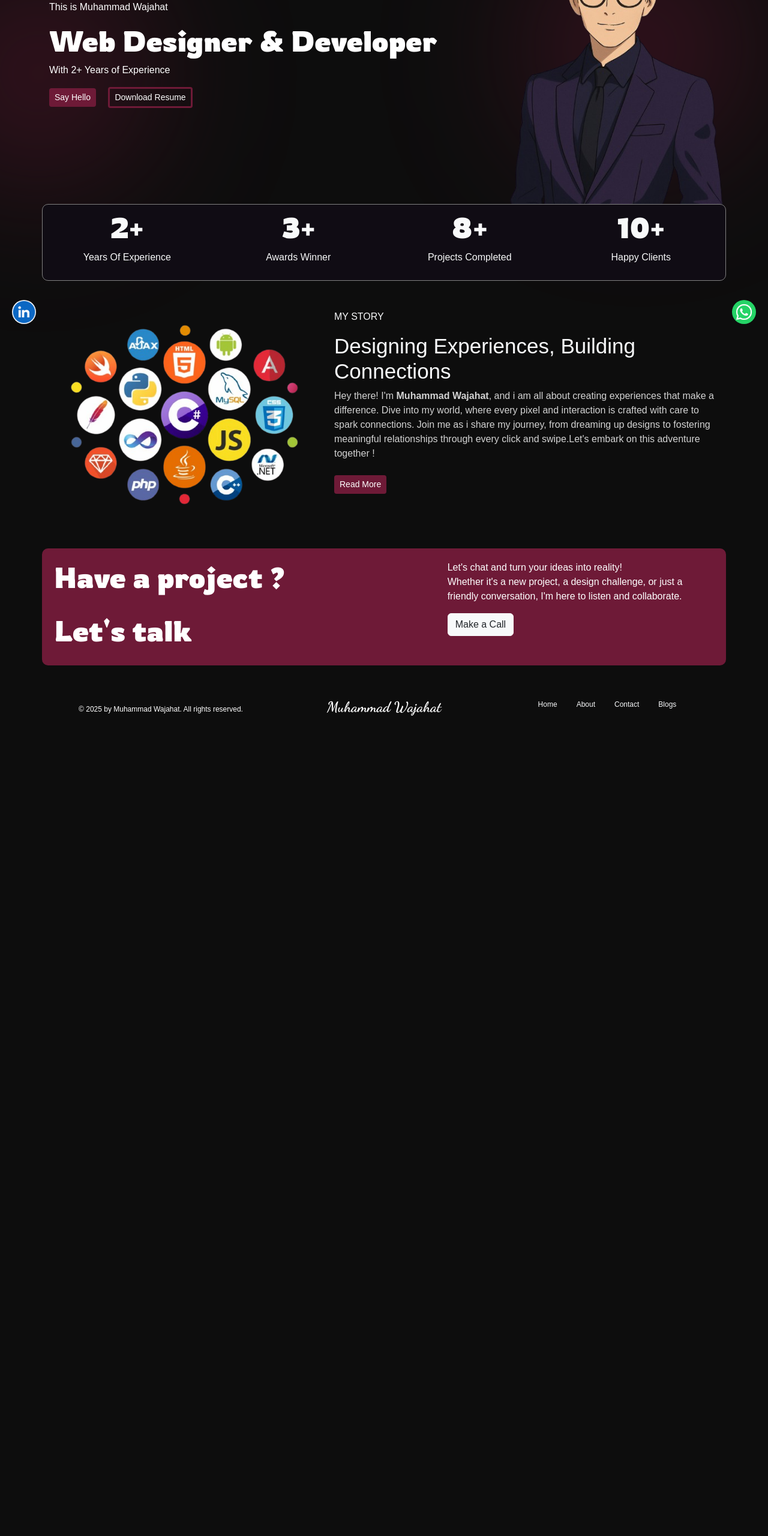
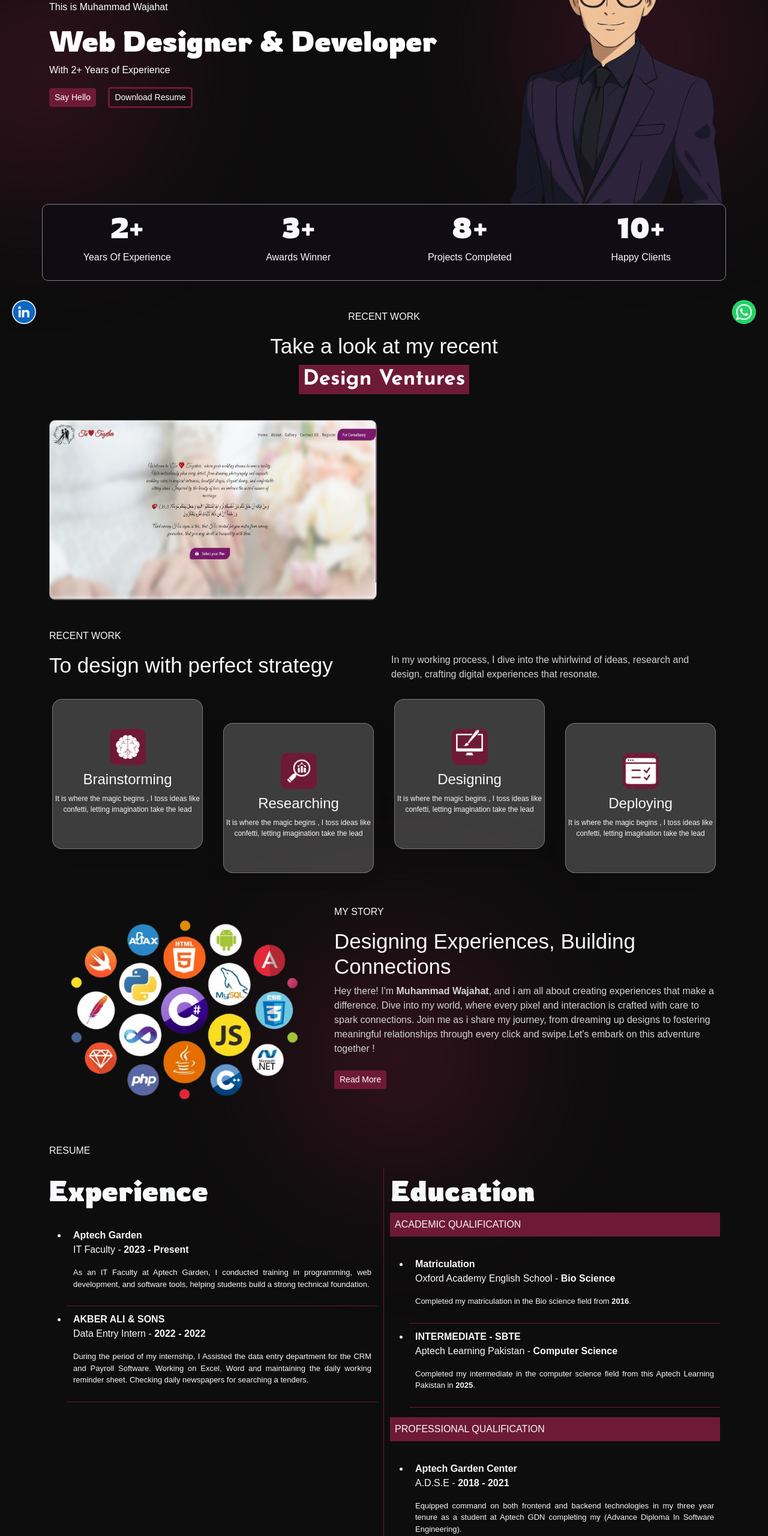
Before and after one commit to Wajahatkhan1809c/Personal_Portfolio, a plain HTML site: page index.html in a window 1280 px wide. Shown: the part 240-2800 px from the top of the page at 60% size. Before the commit the page ends 1474 px from the top, so only its background shows below. Drawn offline with nearby package versions, Linux system fonts and the light colour scheme.

Commit message:
update work

```diff
--- a/index.html
+++ b/index.html
@@ -148,18 +148,17 @@
     <div class="glow2"></div>
     </div>
 
-    <!-- <section>
+    <section>
         <div class="container mt-5" id="projects">
             <p class="text-center text-light">RECENT WORK</p>
             <h4 class="text-center text-light headingsother">Take a look at my recent <br> <span class="highlightedtext"
                     style="position: relative;top: 10px;">Design Ventures</span></h4>
             <div class="row mt-5">
                 <div class="col-lg-6 mt-2">
-                    <div class="placeholderdivs proj1" onclick="window.location.href='https://vbstudios.org/'">
-
+                    <div class="placeholderdivs proj1" onclick="window.location.href='https://wajahatkhan1809c.github.io/wedding-planner/'">
                     </div>
                 </div>
-                <div class="col-lg-3 mt-2">
+                <!-- <div class="col-lg-3 mt-2">
                     <div class="placeholderdivs proj2" onclick="window.location.href='https://propertyhouseuae.com'">
 
                     </div>
@@ -168,10 +167,10 @@
                     <div class="placeholderdivs proj3" onclick="window.location.href='https://bakersbite.netlify.app'">
 
                     </div>
-                </div>
+                </div> -->
 
             </div>
-            <div class="row mt-lg-3">
+            <!-- <div class="row mt-lg-3">
                 <div class="col-lg-4 mt-2">
                     <div class="placeholderdivs proj4" onclick="window.location.href='https://hassannaeem.netlify.app'">
 
@@ -187,11 +186,11 @@
 
                     </div>
                 </div>
-            </div>
+            </div> -->
         </div>
-    </section> -->
+    </section>
 
-    <!-- <section>
+    <section>
          <div class="glow3"></div>
           <div class="glow4"></div>
         <div class="container mt-5">
@@ -261,7 +260,7 @@
         </div>
         </div>
 
-    </section> -->
+    </section>
     <section>
         <div class="container mt-5">
             <div class="row">
@@ -276,14 +275,14 @@
             </div>
         </div>
     </section>
-    <!-- <section id="resume">
+    <section id="resume">
         <div class="container mt-5">
             <p class="text-left text-light">RESUME</p>
             <div class="row">
                 <div class="col-lg-6 borderdiv resumediv">
                     <h3 class="text-light">Experience</h3>
                     <ul class="text-light mt-4">
-                        <li class="listitem">
+                        <!-- <li class="listitem">
                             <b class="jobcompany">VB Studios</b>
                             <p class="jobheading">Wordpress Developer & SEO Executive - <b>Remote</b></p>
                             <p class="jobpara">Mainly responsible for maintaining monthly traffic upon the website , writing blogs and creating backlinks & to create and manage the appealing UI of the entire website so that it runs smooth on all browsers.  </p>
@@ -317,64 +316,64 @@
                             <b class="jobcompany">INFRA </b>
                             <p class="jobheading">IT Faculty & Meta Ads Executive - <b>2023 - 2025</b></p>
                             <p class="jobpara">As an IT Faculty at INFRA, I taught web development and digital marketing, equipping students with practical skills in coding, SEO, and online campaign strategies.  </p>
-                        </li>
+                        </li> -->
                          <li class="listitem">
                             <b class="jobcompany">Aptech Garden </b>
-                            <p class="jobheading">IT Faculty - <b>2021 - 2024</b></p>
+                            <p class="jobheading">IT Faculty - <b>2023 - Present</b></p>
                             <p class="jobpara">As an IT Faculty at Aptech Garden, I conducted training in programming, web development, and software tools, helping students build a strong technical foundation.  </p>
                         </li>
                          <li class="listitem">
-                            <b class="jobcompany">Smart Cube Systems</b>
-                            <p class="jobheading">Social Media Manager - <b>2020 - 2021</b></p>
-                            <p class="jobpara">Mainly responsible for uploading and managing social media posts and comments and to design social media posts using <b>Adobe PS & AI</b>.  </p>
+                            <b class="jobcompany">AKBER ALI & SONS </b>
+                            <p class="jobheading">Data Entry Intern - <b>2022 - 2022</b></p>
+                            <p class="jobpara">During the period of my internship, I Assisted the data entry department for the CRM and Payroll Software. Working on Excel, Word and maintaining the daily working reminder sheet. Checking daily newspapers for searching a tenders.</p>
                         </li>
                     </ul>
 
                 </div>
                 <div class="col-lg-6 resumediv">
                     <h3 class="text-light">Education</h3>
-                    <p class="text-light p-2" style="background-color:#E87F24;">ACADEMIC QUALIFICATION</p>
+                    <p class="text-light p-2" style="background-color:#6E1A37;">ACADEMIC QUALIFICATION</p>
                      <ul class="text-light mt-4">
                         <li class="listitem">
                             <b class="jobcompany">Matriculation</b>
-                            <p class="jobheading">H.E.J Foundation Public School - <b>Computer Science</b></p>
-                            <p class="jobpara">Completed my matriculation in the computer science field from this prestigious school in <b>2016</b>.   </p>
+                            <p class="jobheading">Oxford Academy English School - <b>Bio Science</b></p>
+                            <p class="jobpara">Completed my matriculation in the Bio science field from <b>2016</b>.   </p>
                         </li>
                         <li class="listitem">
-                            <b class="jobcompany">Intermediate</b>
-                            <p class="jobheading">Govt. Jinnah College For Men's - <b>Computer Science</b></p>
-                            <p class="jobpara">Completed my intermediate in the computer science field from this prestigious school in <b>2019</b>.  </p>
+                            <b class="jobcompany">INTERMEDIATE - SBTE</b>
+                            <p class="jobheading">Aptech Learning Pakistan - <b>Computer Science</b></p>
+                            <p class="jobpara">Completed my intermediate in the computer science field from this Aptech Learning Pakistan in <b>2025</b>.  </p>
                         </li>
-                        <li class="listitem">
+                        <!-- <li class="listitem">
                             <b class="jobcompany">Graduation</b>
                             <p class="jobheading">Mohammad Ali Jinnah University - <b>Freezed</b></p>
                             <p class="jobpara">I have so far completed 2 semesters at the uni , but my graduation in <b>BSCS</b> is currently freezed due to my commitment on the working environment more. I was enrolled in the SP21 batch in <b>2021</b>. </p>
-                        </li>
+                        </li> -->
                         </ul>
-                         <p class="text-light p-2" style="background-color:#E87F24;">PROFESSIONAL QUALIFICATION</p>
+                         <p class="text-light p-2" style="background-color:#6E1A37;">PROFESSIONAL QUALIFICATION</p>
                         <ul class="text-light mt-4">
 
-                         <li class="listitem">
+                         <!-- <li class="listitem">
                             <b class="jobcompany">Eureka Al-Hilal </b>
                             <p class="jobheading">C.I.E.E - <b>2015 - 2016</b></p>
                             <p class="jobpara">This course provided me with all the necessary knowledge about the english language mainly focusing on speaking english fluently.  </p>
-                        </li>
+                        </li> -->
                          <li class="listitem">
-                            <b class="jobcompany">Aptech Metro Star Gate</b>
-                            <p class="jobheading">A.D.S.E - <b>2017 - 2021</b></p>
-                            <p class="jobpara">Equipped command on both frontend and backend technologies in my three year tenure as a student at Aptech MSG completing my (Advance Diploma In Software Engineering).  </p>
+                            <b class="jobcompany">Aptech Garden Center</b>
+                            <p class="jobheading">A.D.S.E - <b>2018 - 2021</b></p>
+                            <p class="jobpara">Equipped command on both frontend and backend technologies in my three year tenure as a student at Aptech GDN completing my (Advance Diploma In Software Engineering).  </p>
                         </li>
                     </ul>
 
                 </div>
             </div>
         </div>
-    </section> -->
-    <!-- <section>
+    </section>
+    <section>
         <div class="container mt-5" id="awards">
             <p class="text-center text-light">RECENT - AWARDS & CERTIFICATES</p>
             <div class="row">
-                <div class="col-lg-4">
+                <!-- <div class="col-lg-4">
                     <div class="card mt-2 bg-dark text-light">
 
                         <div class="card-body">
@@ -392,19 +391,18 @@
                             <p class="card-text">2024</p>
                         </div>
                     </div>
-                </div>
+                </div> -->
                 <div class="col-lg-4">
                     <div class="card mt-2 bg-dark text-light">
-
                         <div class="card-body">
                             <h4 class="card-title">Certificate of mentorship</h4>
-                            <p class="card-text">Techwiz - 2023 & 2024</p>
+                            <p class="card-text">Techwiz - 2024 & 2025</p>
                         </div>
                     </div>
                 </div>
             </div>
         </div>
-    </section> -->
+    </section>
     <section>
         <div class="container mt-5 bghaveaproject" id="contact">
             <div class="row">
@@ -416,7 +414,6 @@
                 <div class="col-lg-5">
                     <p>Let's chat and turn your ideas into reality! <br>
                     Whether it's a new project, a design challenge, or just a friendly conversation, I'm here to listen and collaborate.</p>
-
                     <a href="tel:03331267223" class="btn btn-light text-dark">Make a Call</a>
                     </p>
                 </div>
@@ -446,15 +443,14 @@
 
     <!--Whatsapp Icon-->
     <div style="position: fixed; bottom: 20px; right: 20px; z-index: 1000;" class="whatsapp-icon">
-        <a href="https://api.whatsapp.com/send?phone=923331267223" target="_blank">
+        <a href="https://api.whatsapp.com/send?phone=923233049187" target="_blank">
             <img src="Images/Whatsapp.png" alt="WhatsApp" style="width: 40px; height: 40px; border-radius: 50%;">
         </a>
-
     </div>
 
     <!--Linkedin-->
     <div style="position: fixed; bottom: 20px; left: 20px; z-index: 1000;" class="linkedin-icon">
-        <a href="https://pk.linkedin.com/in/hassan-naeem-15bb9a1b7/" target="_blank">
+        <a href="https://pk.linkedin.com/in/muhammadwajahat01" target="_blank">
             <img src="Images/Linkedin.avif" alt="LinkedIn" style="width: 40px; height: 40px; border-radius: 50%;">
         </a>
 
--- a/style.css
+++ b/style.css
@@ -240,7 +240,7 @@ border: 1px solid rgba(255, 255, 255, 0.3);
 .proj1{
   background-size:100% 100%;
   background-repeat: no-repeat;
-  background-image: url('Images/Projects/VbStudios.png');
+  background-image: url('Images/Projects/wedding-planner.PNG');
 }
 .proj3{
   background-size:cover;
```
Also changed, not shown: Images/Personal PlaceHolder.jpeg (deleted), Images/Personal_PlaceHolder-removebg-preview.png (deleted), Images/Projects/VbStudios.png (deleted), Images/Projects/wedding-planner.PNG (added), Images/avatarsformal.webp (deleted).
